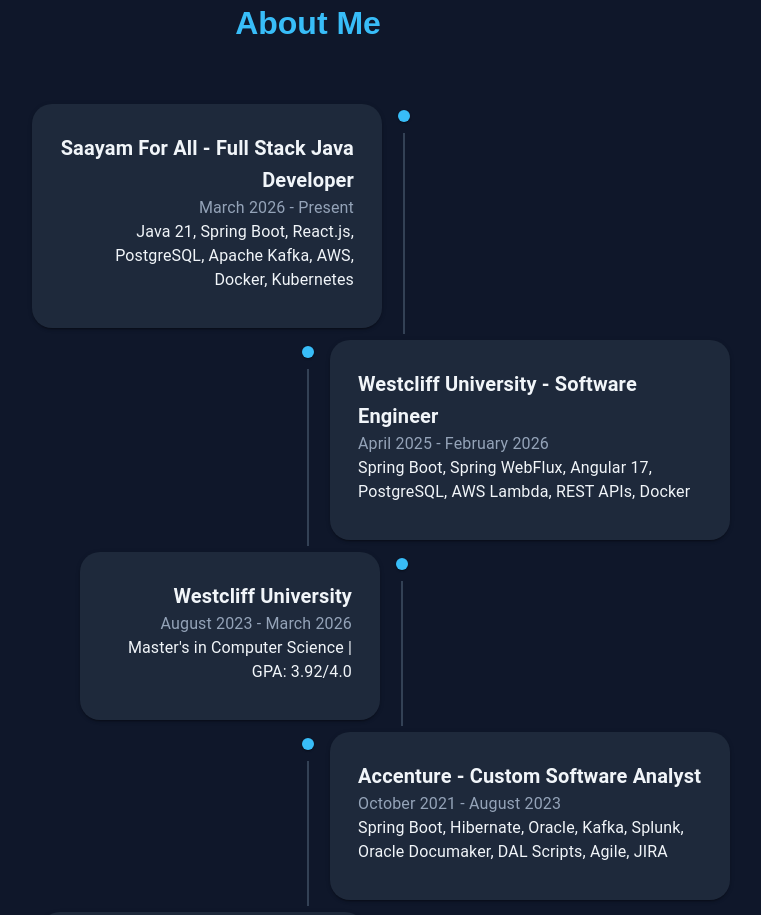
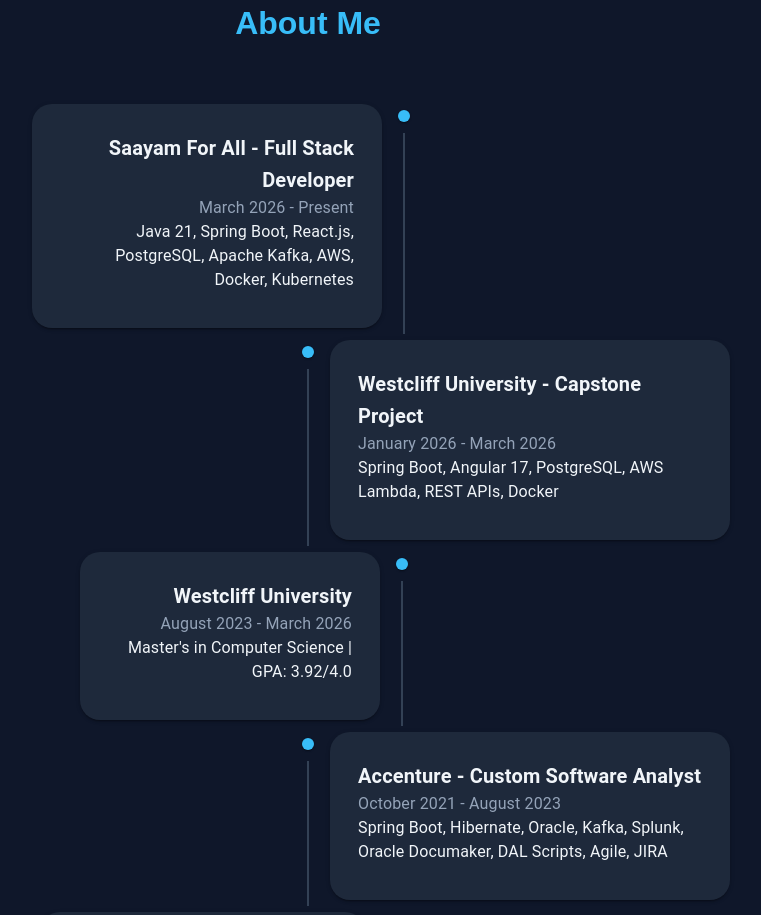
Before and after one commit to jeevanreddy492/jeevanreddy-portfolio, a React (Vite) app: page / in a window 1280 px wide. Shown: the part 800-1715 px from the top of the page, without its empty margins (332-1093 px from the left). Built offline with nearby package versions, Linux system fonts and the light colour scheme.

Commit message:
08032026

```diff
--- a/src/components/Experience1.jsx
+++ b/src/components/Experience1.jsx
@@ -23,7 +23,7 @@
             <Card elevation={2} sx={{ width: 350, p: 1.5, borderRadius: 5, ml: 34, backgroundColor: "#1e293b", color: "#f1f5f9" }}>
               <CardContent>
                 <Typography variant="h6" fontWeight="bold">
-                  Saayam For All - Full Stack Java Developer
+                  Saayam For All - Full Stack Developer
                 </Typography>
                 <Typography sx={{ color: "#94a3b8" }}>
                   March 2026 - Present
@@ -48,13 +48,13 @@
             <Card elevation={2} sx={{ width: 400, p: 1.5, borderRadius: 5, ml: 0, backgroundColor: "#1e293b", color: "#f1f5f9" }}>
               <CardContent>
                 <Typography variant="h6" fontWeight="bold">
-                  Westcliff University - Software Engineer
+                  Westcliff University - Capstone Project
                 </Typography>
                 <Typography sx={{ color: "#94a3b8" }}>
-                  April 2025 - February 2026
+                  January 2026 - March 2026
                 </Typography>
                 <Typography>
-                  Spring Boot, Spring WebFlux, Angular 17, PostgreSQL,
+                  Spring Boot, Angular 17, PostgreSQL,
                   AWS Lambda, REST APIs, Docker
                 </Typography>
               </CardContent>
```
